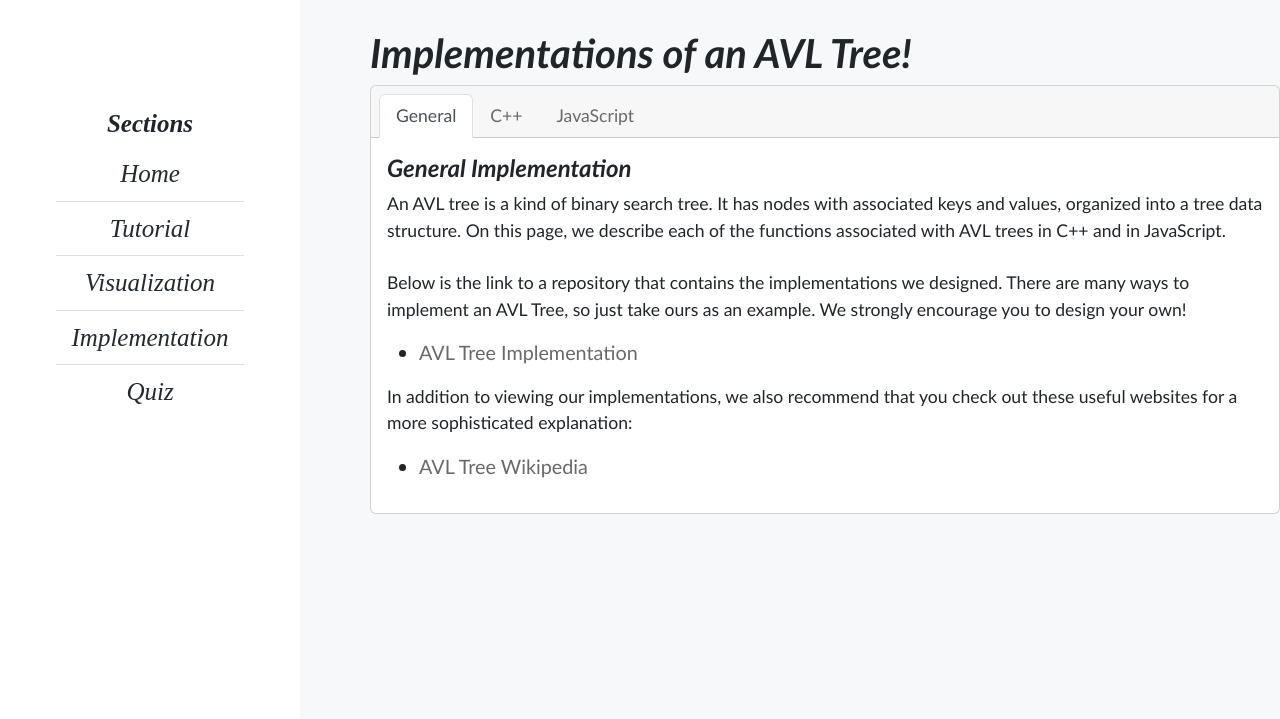
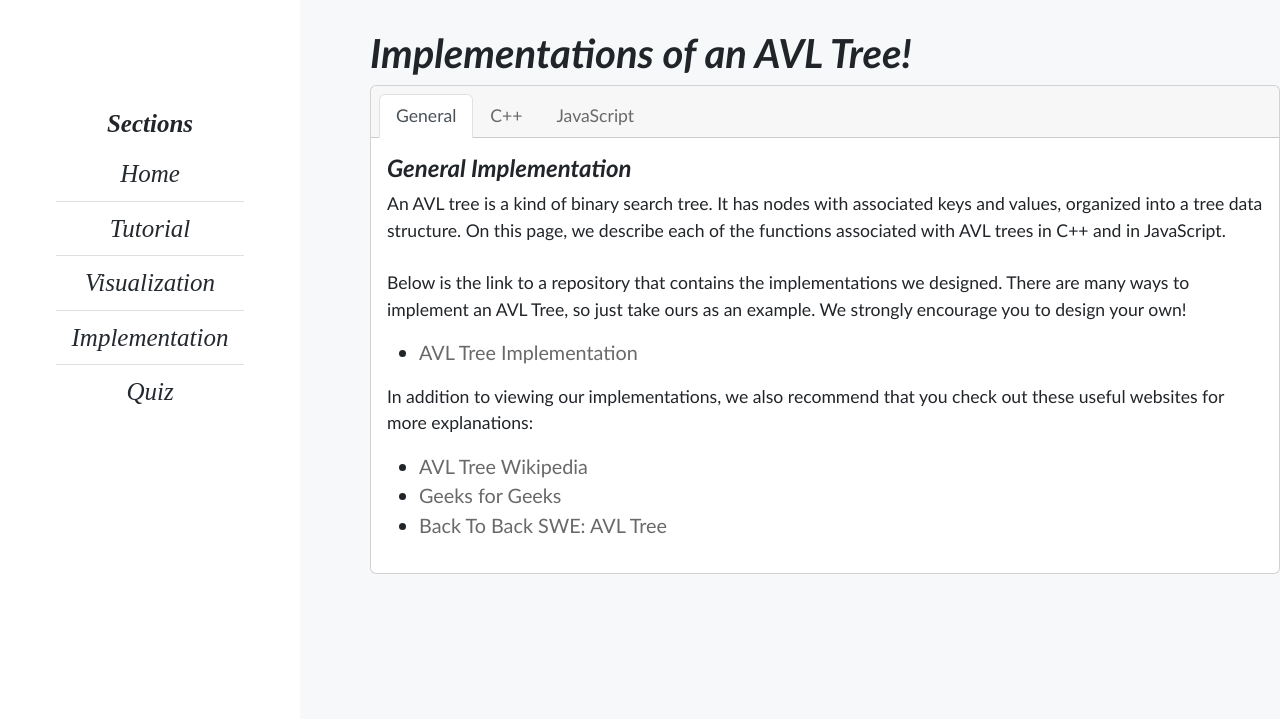
Before and after one commit to Software-Engineering-2022-Group-7/AVLTrees, a Flask app: page /implementation.html in a window 1280 px wide. Shown: the part 81-800 px from the top of the page. Run offline with Flask 2, Linux system fonts and the light colour scheme.

Commit message:
add a few links to implementation.html

```diff
--- a/templates/implementation.html
+++ b/templates/implementation.html
@@ -39,10 +39,14 @@
                                 Implementation</a></li>
                         </ul>
                         In addition to viewing our implementations, we also recommend that you check out these useful
-                        websites for a more sophisticated explanation:
+                        websites for more explanations:
                         <ul class="outer_reference">
                             <li><a target="_blank" rel="noopener noreferrer"
                                    href="https://en.wikipedia.org/wiki/AVL_tree">AVL Tree Wikipedia</a></li>
+                            <li><a target="_blank" rel="noopener noreferrer"
+                                   href="https://www.geeksforgeeks.org/insertion-in-an-avl-tree/">Geeks for Geeks</a></li>
+                            <li><a target="_blank" rel="noopener noreferrer"
+                                   href="https://www.youtube.com/watch?v=vRwi_UcZGjU">Back To Back SWE: AVL Tree</a></li>
                         </ul>
                     </text>
                 </div>
```
